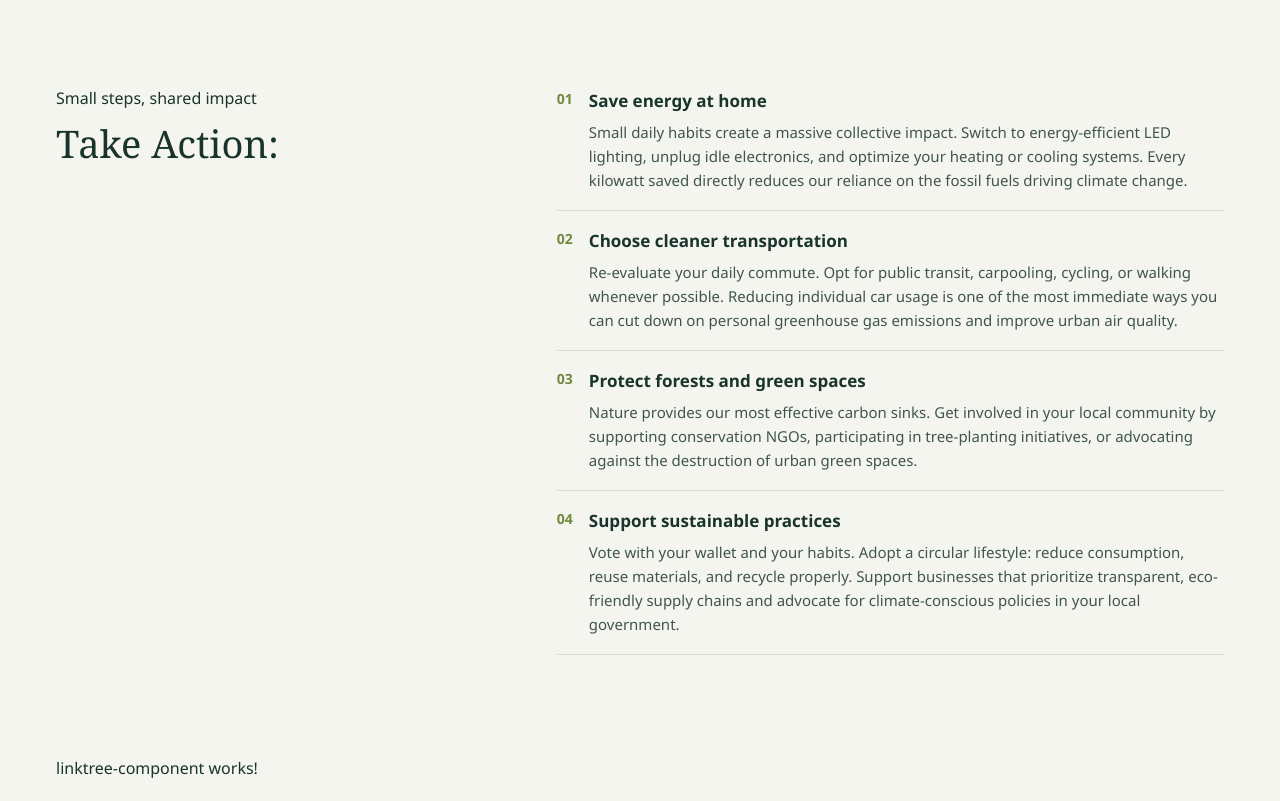
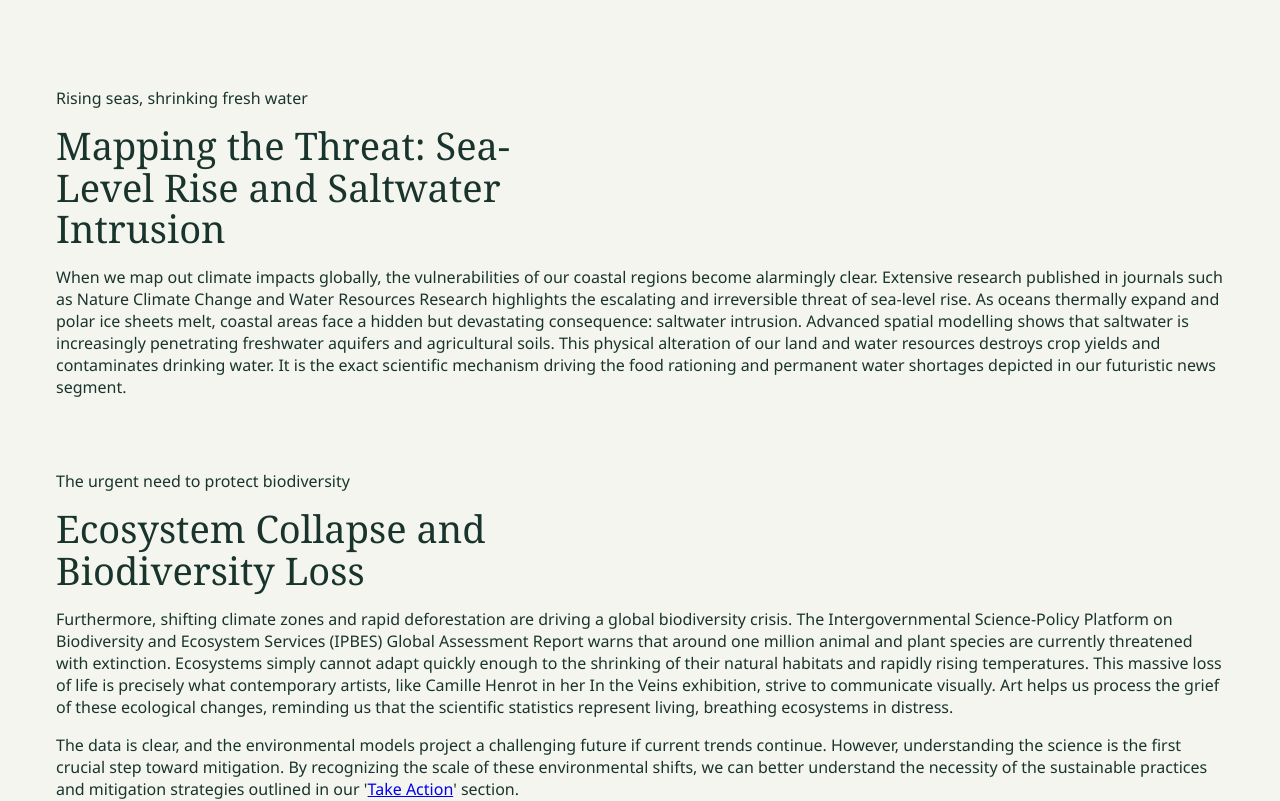
Before and after one commit to VolodymirM/ClimateChange_Uni, an Angular app: page / in a window 1280 px wide. Shown: the part 1040-1841 px from the top of the page. Built offline with nearby package versions, Linux system fonts and the light colour scheme.

Commit message:
Remaining paragraphs were added. An amount of space between paragraphs waschanged.

```diff
--- a/src/app/app.html
+++ b/src/app/app.html
@@ -3,6 +3,7 @@
 <main class="site-main">
   <app-video-component></app-video-component>
   <app-podcast-component></app-podcast-component>
+  <app-other-paragraphs></app-other-paragraphs>
   <app-take-action-component></app-take-action-component>
   <app-linktree-component></app-linktree-component>
 </main>
--- a/src/app/app.ts
+++ b/src/app/app.ts
@@ -3,13 +3,14 @@ import { RouterOutlet } from '@angular/router';
 import { SiteHeader } from './site-header/site-header';
 import { VideoComponent } from './video-component/video-component';
 import { PodcastComponent } from './podcast-component/podcast-component';
+import { OtherParagraphs } from './other-paragraphs/other-paragraphs';
+import { TakeActionComponent } from './take-action-component/take-action-component';
 import { LinktreeComponent } from './linktree-component/linktree-component';
-import { TakeActionComponent } from './take-action-component/take-action-component';
 
 @Component({
   selector: 'app-root',
   imports: [RouterOutlet, SiteHeader, VideoComponent, PodcastComponent,
-    LinktreeComponent, TakeActionComponent],
+    OtherParagraphs, TakeActionComponent, LinktreeComponent],
   templateUrl: './app.html',
   styleUrls: ['./app.scss']
 })
--- /dev/null
+++ b/src/app/other-paragraphs/other-paragraphs.html
@@ -0,0 +1,16 @@
+<section class="coast" id="coast" aria-labelledby="Sea Level Rise">
+    <div class="coast-intro">
+        <p class="eyebrow">Rising seas, shrinking fresh water</p>
+        <h2 id="sea-level-rise-title">Mapping the Threat: Sea-Level Rise and Saltwater Intrusion</h2>
+        <p>When we map out climate impacts globally, the vulnerabilities of our coastal regions become alarmingly clear. Extensive research published in journals such as Nature Climate Change and Water Resources Research highlights the escalating and irreversible threat of sea-level rise. As oceans thermally expand and polar ice sheets melt, coastal areas face a hidden but devastating consequence: saltwater intrusion. Advanced spatial modelling shows that saltwater is increasingly penetrating freshwater aquifers and agricultural soils. This physical alteration of our land and water resources destroys crop yields and contaminates drinking water. It is the exact scientific mechanism driving the food rationing and permanent water shortages depicted in our futuristic news segment.</p>
+    </div>
+</section>
+
+<section class="bio" id="biodiversity" aria-labelledby="Biodiversity">
+    <div class="bio-intro">
+        <p class="eyebrow">The urgent need to protect biodiversity</p>
+        <h2 id="biodiversity-title">Ecosystem Collapse and Biodiversity Loss</h2>
+        <p>Furthermore, shifting climate zones and rapid deforestation are driving a global biodiversity crisis. The Intergovernmental Science-Policy Platform on Biodiversity and Ecosystem Services (IPBES) Global Assessment Report warns that around one million animal and plant species are currently threatened with extinction. Ecosystems simply cannot adapt quickly enough to the shrinking of their natural habitats and rapidly rising temperatures. This massive loss of life is precisely what contemporary artists, like Camille Henrot in her In the Veins exhibition, strive to communicate visually. Art helps us process the grief of these ecological changes, reminding us that the scientific statistics represent living, breathing ecosystems in distress.</p>
+        <p>The data is clear, and the environmental models project a challenging future if current trends continue. However, understanding the science is the first crucial step toward mitigation. By recognizing the scale of these environmental shifts, we can better understand the necessity of the sustainable practices and mitigation strategies outlined in our '<a href="#actions">Take Action</a>' section.</p>
+    </div>
+</section>
--- /dev/null
+++ b/src/app/other-paragraphs/other-paragraphs.scss
@@ -0,0 +1,3 @@
+.coast {
+	margin-bottom: 72px;
+}
--- /dev/null
+++ b/src/app/other-paragraphs/other-paragraphs.ts
@@ -0,0 +1,9 @@
+import { Component } from '@angular/core';
+
+@Component({
+  imports: [],
+  selector: 'app-other-paragraphs',
+  styleUrl: './other-paragraphs.scss',
+  templateUrl: './other-paragraphs.html',
+})
+export class OtherParagraphs {}
--- a/src/app/podcast-component/podcast-component.scss
+++ b/src/app/podcast-component/podcast-component.scss
@@ -1,3 +1,7 @@
+.podcast-section {
+	padding-bottom: 72px;
+}
+
 .podcast-wrapper {
 	margin-top: 28px;
 }
--- a/src/app/take-action-component/take-action-component.scss
+++ b/src/app/take-action-component/take-action-component.scss
@@ -6,7 +6,7 @@
 	display: grid;
 	grid-template-columns: 0.8fr 1.2fr;
 	gap: 56px;
-	padding: 72px 0 86px;
+	padding: 48px 0 86px;
 }
 
 .actions-list {
```
Also changed, not shown: 1 other file (tests, documents, lock files or other folders).
